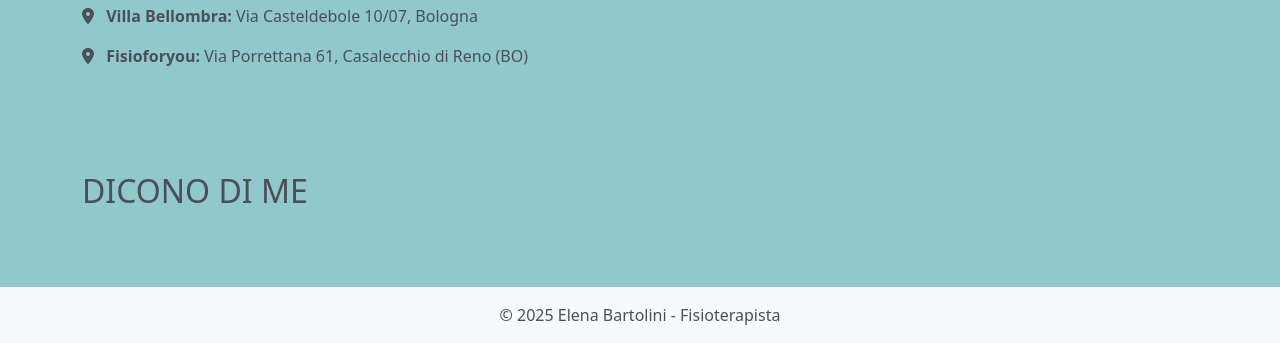
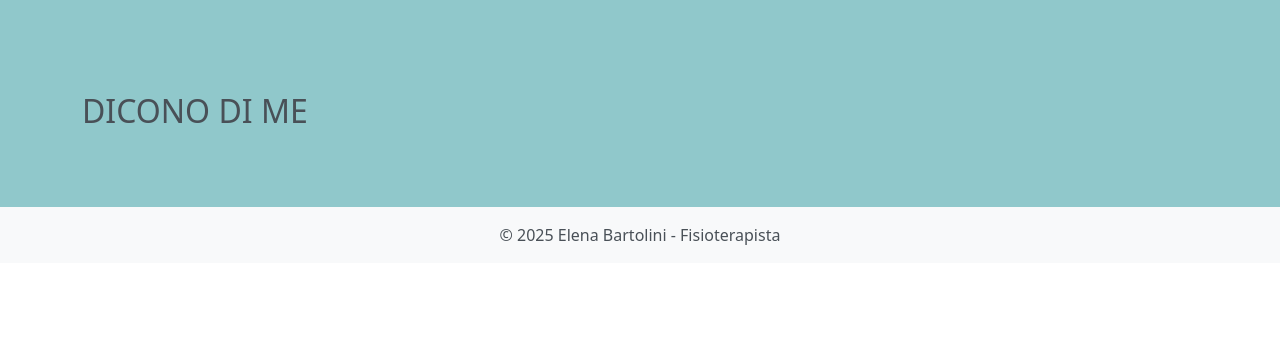
Before and after one commit to ireneBartolini/sito_elle, a website: page index.html in a window 1280 px wide. Shown: the part 3281-3624 px from the top of the page. After the commit the page ends 3544 px from the top, so only its background shows below. Drawn offline with nearby package versions, Linux system fonts and the light colour scheme; a script that the page names is missing.

Commit message:
without_address

```diff
--- a/index.html
+++ b/index.html
@@ -389,14 +389,6 @@
             <i class="fab fa-instagram text-dark-emphasis me-2"></i>
             <strong>Instagram:</strong> <a href="https://instagram.com/fisio.elle" target="_blank">@fisio.elle</a>
           </li>
-          <li class="mb-3">
-            <i class="fas fa-map-marker-alt text-dark-emphasis me-2"></i>
-            <strong>Villa Bellombra:</strong> Via Casteldebole 10/07, Bologna
-          </li>
-          <li class="mb-3">
-            <i class="fas fa-map-marker-alt text-dark-emphasis me-2"></i>
-            <strong>Fisioforyou:</strong> Via Porrettana 61, Casalecchio di Reno (BO)
-          </li>
         </ul>
 <!-- Mappe
      <div class="container">
```
